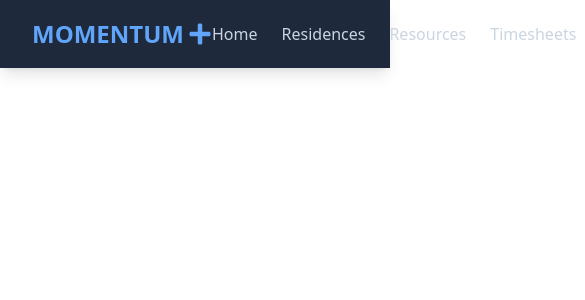
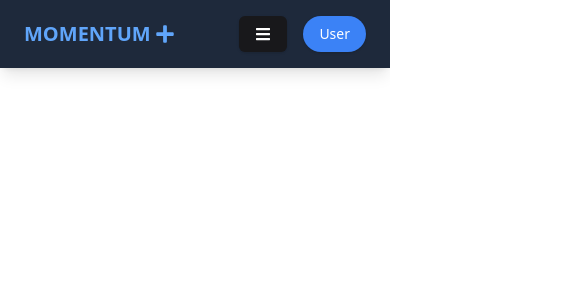
Before and after one commit to alaindescartes/scheduler, a React (Vite) app in the folder frontend/: page /homepage in a window 390 px wide. Shown: the top 300 px of the page, 585 px wide, since content can reach past the window. Built offline with nearby package versions, Linux system fonts and the light colour scheme.

Commit message:
added responsiveness

```diff
--- a/frontend/src/_components/Header.jsx
+++ b/frontend/src/_components/Header.jsx
@@ -7,20 +7,80 @@ import {
   DropdownMenuSeparator,
   DropdownMenuTrigger,
 } from "@/components/ui/dropdown-menu";
-import { FaPlus } from "react-icons/fa";
+import { useState } from "react";
+import { FaBars, FaPlus } from "react-icons/fa";
 import { Link } from "react-router-dom";
 
 function Header() {
+  const [menuOpen, setMenuOpen] = useState(false);
+
   return (
-    <header className="bg-slate-800 text-white flex items-center justify-between py-4 px-8 shadow-lg">
+    <header className="bg-slate-800 text-white flex items-center justify-between py-4 px-6 md:px-8 shadow-lg">
       {/* Logo Section */}
-      <div className="flex items-center space-x-1 text-2xl font-extrabold">
+      <div className="flex items-center space-x-1 text-xl md:text-2xl font-extrabold">
         <span className="text-blue-400">MOMENTUM</span>
         <FaPlus className="text-blue-400" />
       </div>
 
+      {/* Hamburger Menu for Mobile */}
+      <div className="md:hidden flex items-center space-x-4">
+        <Button
+          className="text-white hover:text-blue-400"
+          onClick={() => setMenuOpen((prev) => !prev)}
+        >
+          <FaBars />
+        </Button>
+        {/* User Account Dropdown for Mobile */}
+        <DropdownMenu>
+          <DropdownMenuTrigger>
+            <Button className="py-2 px-4 rounded-full bg-blue-500 hover:bg-blue-600 transition-all text-white">
+              User
+            </Button>
+          </DropdownMenuTrigger>
+          <DropdownMenuContent className="bg-slate-700 text-slate-300 rounded-lg shadow-lg">
+            <DropdownMenuLabel className="text-slate-400">
+              My Account
+            </DropdownMenuLabel>
+            <DropdownMenuSeparator className="bg-slate-600" />
+            <DropdownMenuItem>
+              <Link
+                to="#"
+                className="w-full text-left text-slate-300 hover:text-black transition duration-200"
+              >
+                Profile
+              </Link>
+            </DropdownMenuItem>
+            <DropdownMenuItem>
+              <Link
+                to="#"
+                className="w-full text-left text-slate-300 hover:text-black transition duration-200"
+              >
+                Notifications
+              </Link>
+            </DropdownMenuItem>
+            <DropdownMenuItem>
+              <Link
+                to="#"
+                className="w-full text-left text-slate-300 hover:text-black transition duration-200"
+              >
+                About Me
+              </Link>
+            </DropdownMenuItem>
+            <DropdownMenuItem className="p-0 bg-transparent focus:bg-transparent hover:bg-transparent">
+              <Button className="w-full text-left text-red-500 hover:bg-red-100 hover:text-black">
+                Log Out
+              </Button>
+            </DropdownMenuItem>
+          </DropdownMenuContent>
+        </DropdownMenu>
+      </div>
+
       {/* Navigation Links */}
-      <nav className="flex space-x-6">
+      <nav
+        className={`absolute md:relative top-16 left-0 w-full md:w-auto md:top-auto md:left-auto bg-slate-800 md:bg-transparent flex flex-col md:flex-row md:space-x-6 items-start md:items-center space-y-2 md:space-y-0 p-6 md:p-0 transition-transform duration-300 ease-in-out ${
+          menuOpen ? "translate-x-0" : "-translate-x-full md:translate-x-0"
+        }`}
+      >
         <Link
           to="/homepage"
           className="text-slate-300 hover:text-blue-400 transition duration-200"
@@ -53,8 +113,8 @@ function Header() {
         </Link>
       </nav>
 
-      {/* User Account Dropdown */}
-      <div>
+      {/* User Account Dropdown for Desktop */}
+      <div className="hidden md:block">
         <DropdownMenu>
           <DropdownMenuTrigger>
             <Button className="py-2 px-4 rounded-full bg-blue-500 hover:bg-blue-600 transition-all text-white">
@@ -85,7 +145,7 @@ function Header() {
             <DropdownMenuItem>
               <Link
                 to="#"
-                className="w-full text-left text-slate-300  hover:text-black transition duration-200"
+                className="w-full text-left text-slate-300 hover:text-black transition duration-200"
               >
                 About Me
               </Link>
```
